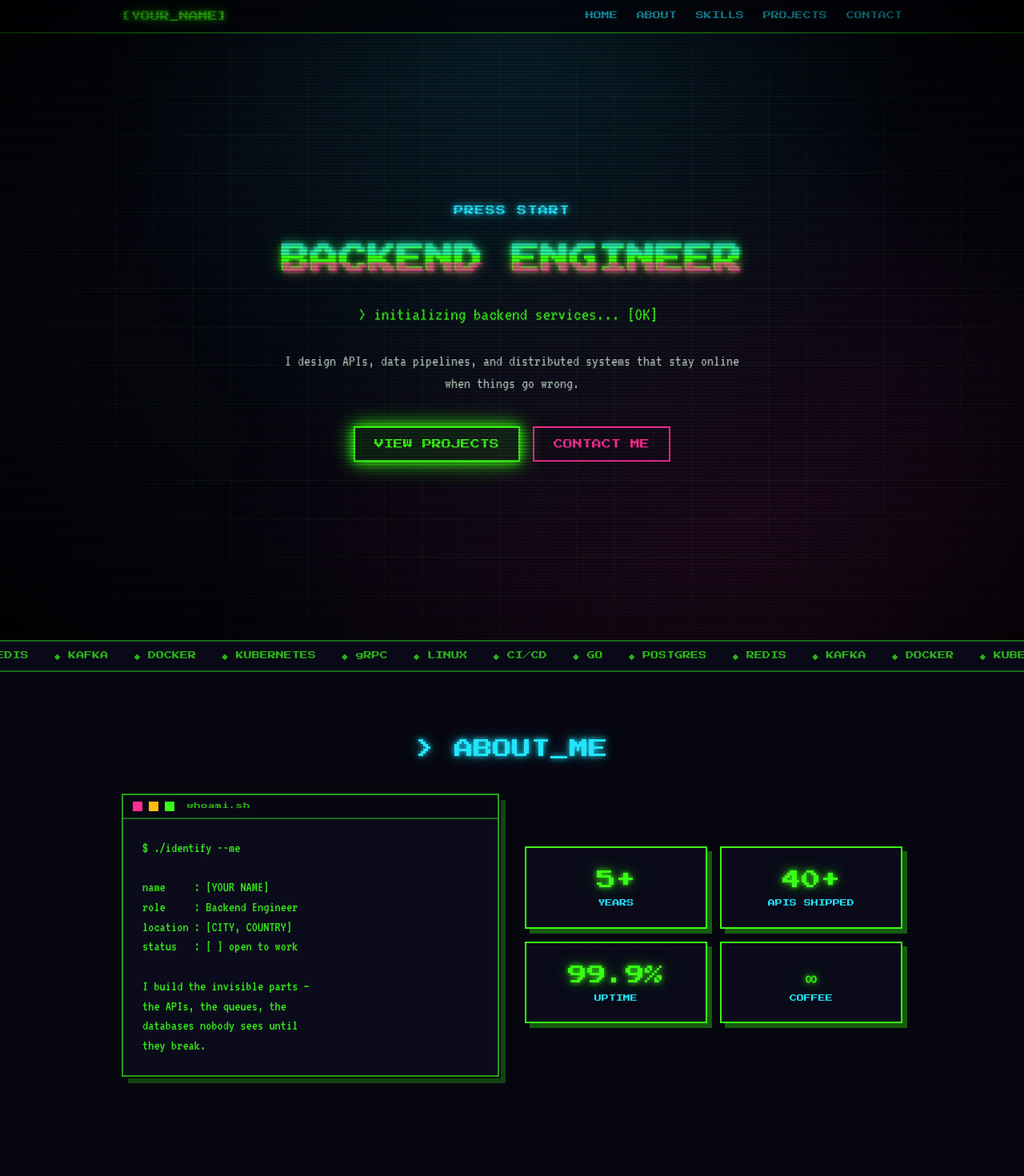
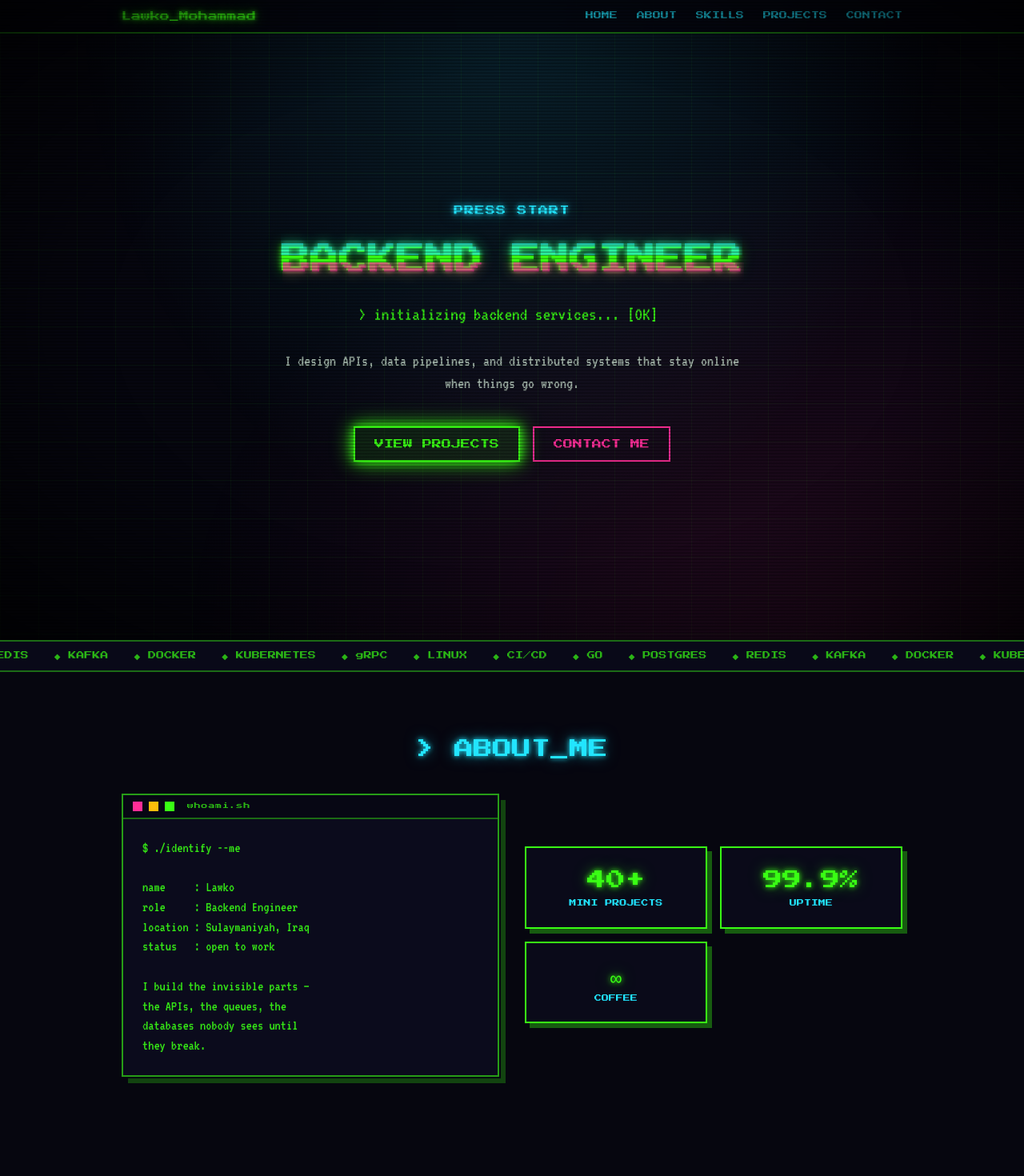
Before and after one commit to llaarriizz/portfolio, a React (Vite) app in the folder frontend/: page / in a window 1280 px wide. Shown: the top 1470 px of the page at 80% size. Built offline with nearby package versions, Linux system fonts and the light colour scheme.

Commit message:
persionalation

```diff
--- a/frontend/src/components/About.tsx
+++ b/frontend/src/components/About.tsx
@@ -1,8 +1,7 @@
 import { Terminal } from "./Terminal";
 
 const STATS = [
-  { value: "5+", label: "YEARS" },
-  { value: "40+", label: "APIS SHIPPED" },
+  { value: "40+", label: "MINI PROJECTS" },
   { value: "99.9%", label: "UPTIME" },
   { value: "∞", label: "COFFEE" },
 ];
@@ -19,10 +18,10 @@ export function About() {
           <pre className="whitespace-pre-wrap font-mono text-base leading-snug text-neon/90 sm:text-lg">
 {`$ ./identify --me
 
-name     : [YOUR NAME]
+name     : Lawko
 role     : Backend Engineer
-location : [CITY, COUNTRY]
-status   : [ ] open to work
+location : Sulaymaniyah, Iraq
+status   : open to work
 
 I build the invisible parts —
 the APIs, the queues, the
--- a/frontend/src/components/Nav.tsx
+++ b/frontend/src/components/Nav.tsx
@@ -14,7 +14,7 @@ export function Nav() {
           href="#home"
           className="font-pixel text-[10px] text-neon text-glow sm:text-xs"
         >
-          [YOUR_NAME]
+          Lawko_Mohammad
         </a>
         <ul className="flex gap-3 font-pixel text-[8px] sm:gap-6 sm:text-[10px]">
           {LINKS.map((link) => (
```
